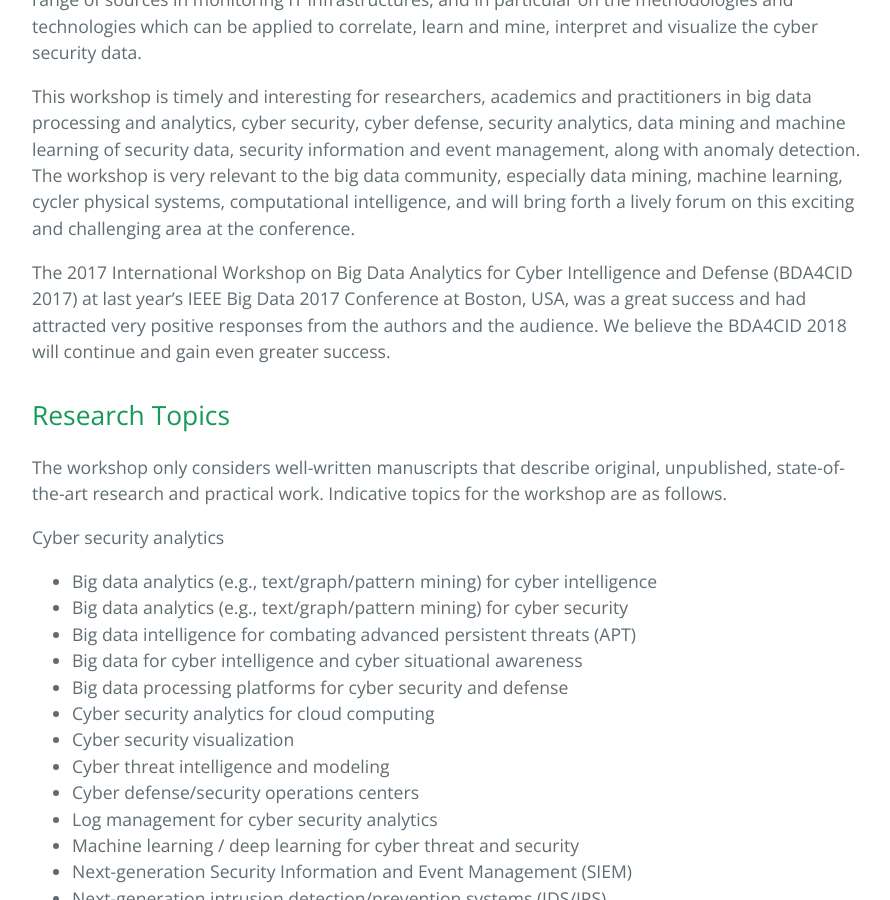
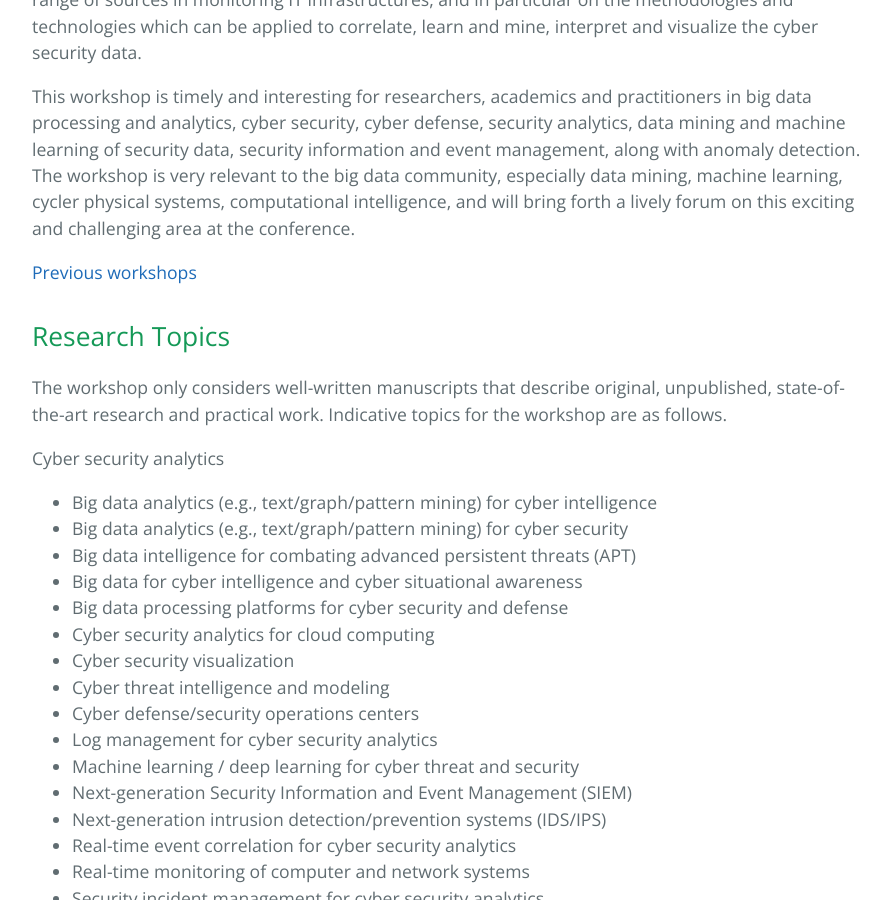
Before and after one commit to bda4cid/bda4cid.github.io, a Jekyll site: the page built from index.md, in a window 1280 px wide and 900 px high, scrolled down 852 px. Shown: the whole window, without its empty margins (192-1082 px from the left). Built offline with Jekyll 4.4.1, drawn with Linux system fonts in a browser that asks for light colours; our own code applies the rules of GitHub Pages for plain Markdown files.

Commit message:
Added previous page

```diff
--- a/index.md
+++ b/index.md
@@ -13,7 +13,7 @@ This Workshop will focus on the cutting-edge developments from both academia and
 
 This workshop is timely and interesting for researchers, academics and practitioners in big data processing and analytics, cyber security, cyber defense, security analytics, data mining and machine learning of security data, security information and event management, along with anomaly detection. The workshop is very relevant to the big data community, especially data mining, machine learning, cycler physical systems, computational intelligence, and will bring forth a lively forum on this exciting and challenging area at the conference.
 
-The 2017 International Workshop on Big Data Analytics for Cyber Intelligence and Defense (BDA4CID 2017) at last year’s IEEE Big Data 2017 Conference at Boston, USA, was a great success and had attracted very positive responses from the authors and the audience. We believe the BDA4CID 2018 will continue and gain even greater success.
+[Previous workshops](Previous)
 
 ## Research Topics
 
```
Also changed, not shown: Previous.md (added, +12 -0 lines).
